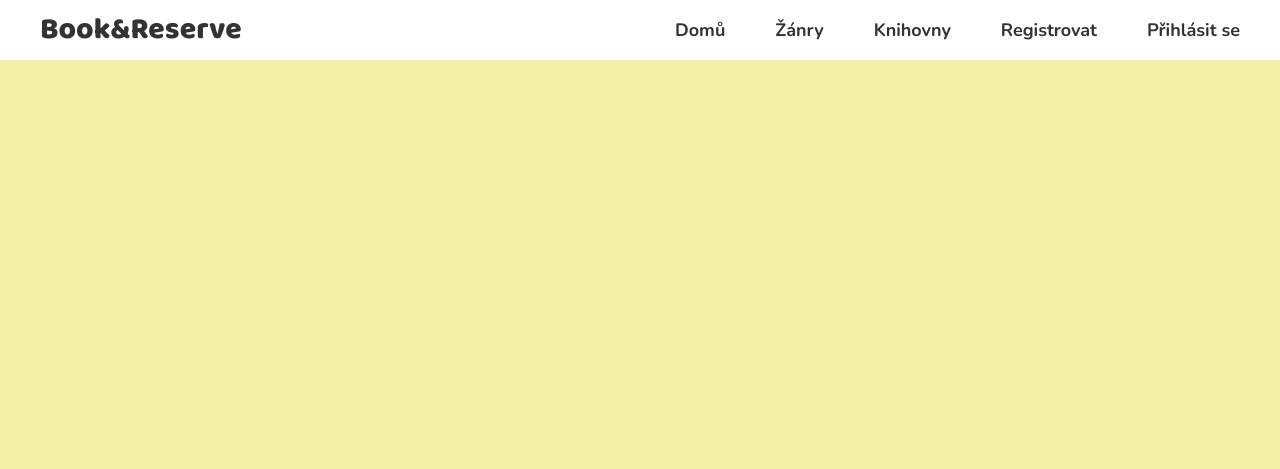
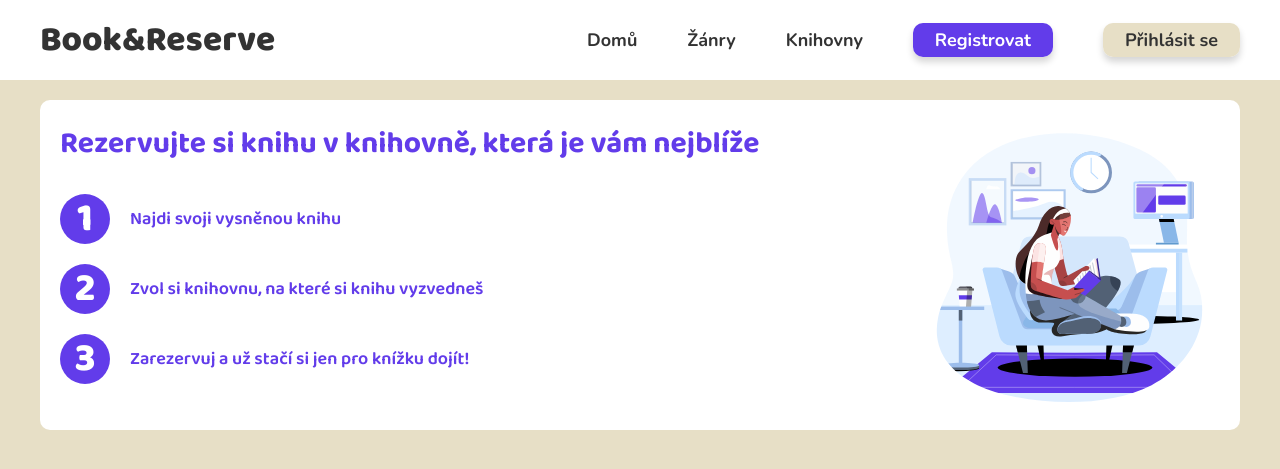
Before and after one commit to gorky22/IIS_BOOKSHOP, a Flask app: page / in a window 1280 px wide. Shown: the top 469 px of the page. Run offline with Flask 2, Linux system fonts and the light colour scheme.

Commit message:
[ADD] main page with header

```diff
--- a/website/static/css/navbar.css
+++ b/website/static/css/navbar.css
@@ -11,15 +11,21 @@ html{
 /*
     font-family: 'Baloo 2', cursive;
     font-family: 'Nunito', sans-serif;
+    COLORS:
+        Basic Yellow: #E7DFC6
+        Blue        : #623CEA
+
+
 */
 body{
-    background-color: rgb(243, 239, 164);
+    background-color: #E7DFC6;
 }
 
 .navbar{
     background-color: #FFF;
     font-family: 'Baloo 2', cursive;
     font-weight: 800;
+    margin-bottom: 2rem;
 }
 .nav-content{
     width: 120rem;
@@ -27,10 +33,10 @@ body{
     display: flex;
     justify-content: space-between;
     align-items: center;
-    height: 6rem;
+    height: 8rem;
 }
 .logo{
-    font-size: 3rem;
+    font-size: 3.5rem;
     text-decoration: none;
     color: #333;
 }
@@ -51,3 +57,16 @@ body{
     color: #333;
     text-decoration: none;
 }
+.btn{
+    padding: 0.5rem 2.2rem;
+    border-radius: 10px;
+    box-shadow: 0px 5px 7px #0000002a;
+}
+.btn.btn-yellow{
+    background-color: #E7DFC6;
+    color: #333;
+}
+.btn.btn-blue{
+    background-color: #623CEA;
+    color: #FFF;
+}
--- /dev/null
+++ b/website/static/css/views/main.css
@@ -0,0 +1,54 @@
+.content{
+    width: 120rem;
+    border-radius: 1rem;
+    background-color: #FFF;
+    margin: auto;
+    padding: 2rem;
+}
+
+.header{
+    font-family: 'Baloo 2', cursive;
+    font-weight: 700;
+    color: #623CEA;
+    font-size: 3rem;
+}
+.header-block{
+    display: flex;
+    justify-content: space-between;
+    align-items: center;
+}
+.book-reading{
+    width: 30rem;
+    margin-top: -5rem;
+    margin-bottom: -1rem;
+}
+.num-block{
+    list-style: none;
+}
+.number-li .number{
+    background-color: #623CEA;
+    width: 5rem;
+    height: 5rem;
+    display: block;
+    border-radius: 50%;
+    color: #fff;
+    font-size: 4rem;
+    font-family: 'Baloo 2', cursive;
+    font-weight: 800;
+    display: flex;
+    justify-content: center;
+    align-items: center;
+    margin-right: 2rem;
+}
+.number-li{
+    display: flex;
+    align-items: center;
+    margin-bottom: 2rem;
+    font-size: 1.8rem;
+    font-family: 'Baloo 2', cursive;
+    font-weight: 600;
+    color: #623CEA;
+}
+.number-li:last-child{
+    margin-bottom: 0;
+}
--- a/website/templates/base.html
+++ b/website/templates/base.html
@@ -5,7 +5,10 @@
         <meta http-equiv="X-UA-Compatible" content="IE=edge">
         <meta name="viewport" content="width=device-width, initial-scale=1.0">
         <link rel="stylesheet" href="/static/css/navbar.css">
-        <title>Document</title>
+        {% block link_block %}
+
+        {% endblock %}
+        <title>Book Reserver</title>
     </head>
     <body>
         <nav class="navbar">
@@ -24,5 +27,11 @@
 
             </div>
         </nav>
+
+
+
+        {% block body_block %}
+
+        {% endblock %}
     </body>
 </html>
--- /dev/null
+++ b/website/templates/main/main.html
@@ -0,0 +1,25 @@
+{% extends 'base.html' %}
+
+{% block link_block %}
+    <link rel="stylesheet" href="/static/css/views/main.css">
+{% endblock %}
+
+{% block body_block %}
+<header class="content">
+    <h1 class="header">Rezervujte si knihu v knihovně, která je vám nejblíže</h1>
+    <div class="header-block">
+        <div class="left-block">
+            <ul class="num-block">
+                <li class="number-li"><span class="number">1</span>Najdi svoji vysněnou knihu</li>
+                <li class="number-li"><span class="number">2</span>Zvol si knihovnu, na které si knihu vyzvedneš</li>
+                <li class="number-li"><span class="number">3</span>Zarezervuj a už stačí si jen pro knížku dojít!</li>
+            </ul>
+        </div>
+        <div class="right-block">
+            <img src="/static/img/reading.svg" alt="woman reading book" class="book-reading">
+        </div>
+    </div>
+</header>
+
+
+{% endblock %}
--- a/website/views.py
+++ b/website/views.py
@@ -4,4 +4,4 @@ views = Blueprint("views",__name__)
 
 @views.route("/")
 def viewsPage():
-    return render_template("base.html")
+    return render_template("/main/main.html")
```
Also changed, not shown: website/static/img/reading.svg (added), website/static/img/readingBook.jpg (added).
